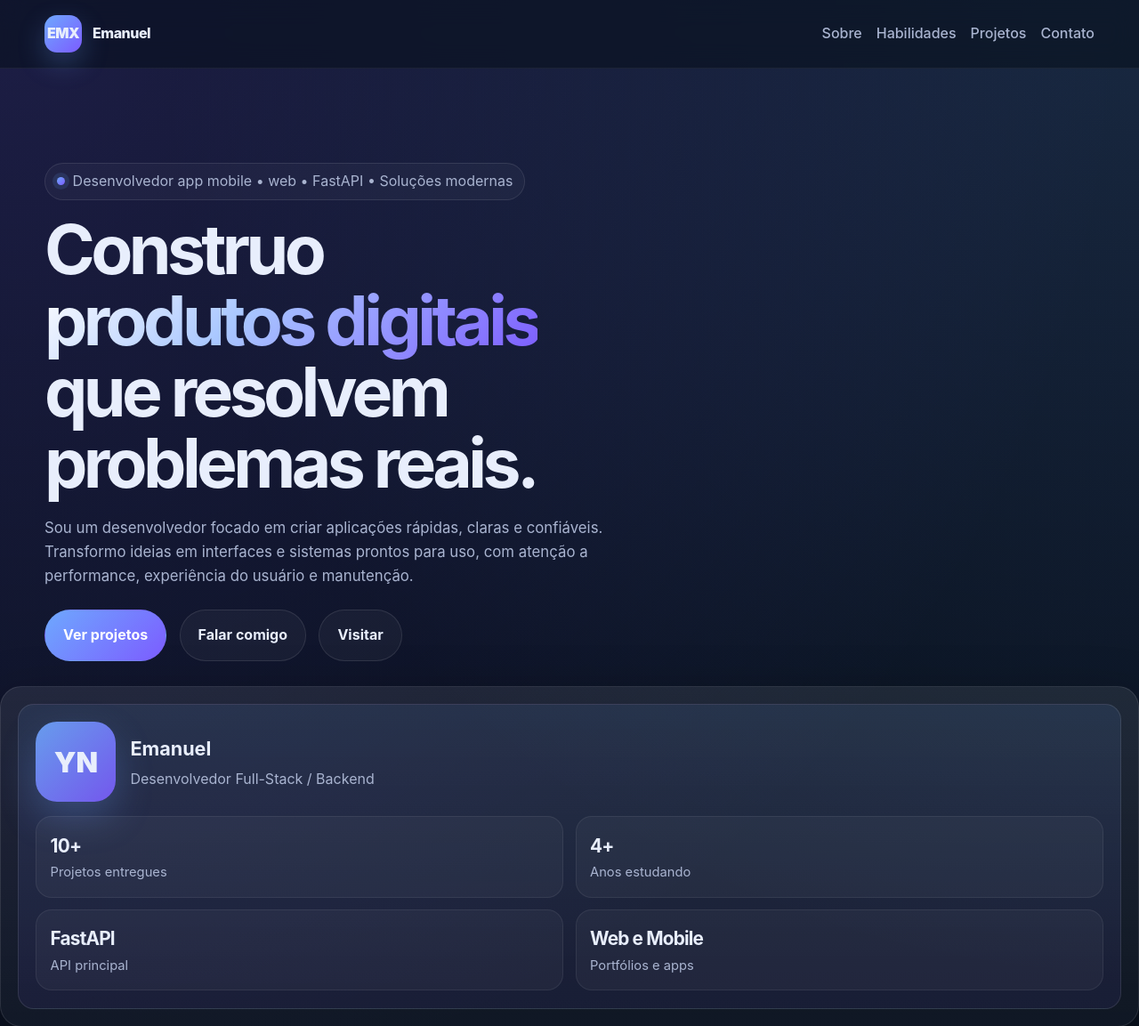
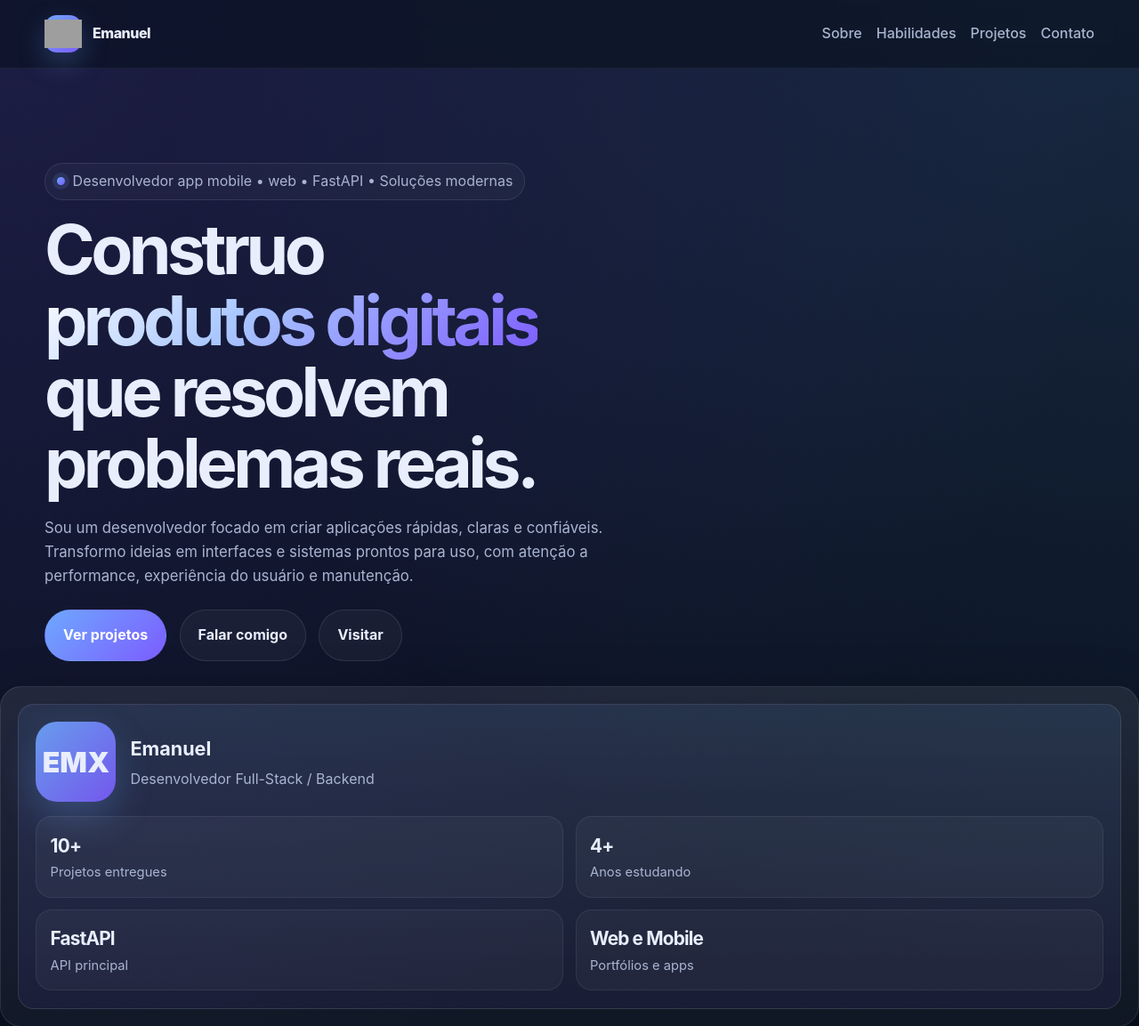
Before and after one commit to emxcoder/myapi, a FastAPI app: page / in a window 1280 px wide. Shown: the top 1153 px of the page at 89% size. Run offline with FastAPI, Linux system fonts and the light colour scheme; some libraries are stand-ins or nearby versions; grey boxes are pictures that could not be loaded.

Commit message:
Icon added

```diff
--- a/templates/index.html
+++ b/templates/index.html
@@ -8,6 +8,11 @@
     <title>EmxCoder | Desenvolvedor Multiplataforma</title>
     <link rel="stylesheet" href="/static/style.css">
     <script src="http://unpkg.com/htmx.org@1.9.10"></script>
+    <link rel="icon" href="/static/favicon.png" type="image/png">
+    <link rel="shortcut icon" href="/static/favicon.png" type="image/png">
+
+
+
 
 </head>
 
@@ -15,7 +20,7 @@
     <header class="nav">
         <div class="nav-inner">
             <a class="brand" href="#home">
-                <span class="brand-badge">EMX</span>
+                <span class="brand-badge"><img src="/static/icon.png" alt="EMX"></span>
                 <span id="nome">Emanuel</span>
             </a>
             <nav class="nav-links" aria-label="Navegação principal">
@@ -51,7 +56,7 @@
             <aside class="hero-panel">
                 <div class="profile-card">
                     <div style="display:flex; align-items:center; gap:1rem; flex-wrap:wrap;">
-                        <div class="avatar">YN</div>
+                        <div class="avatar">EMX</div>
                         <div>
                             <h3 style="margin:0; font-size:1.35rem;">Emanuel</h3>
                             <p style="margin:0.25rem 0 0; color:var(--muted);">Desenvolvedor Full-Stack / Backend
@@ -267,10 +272,15 @@
                 <div class="card contact-box">
                     <h2 style="margin:0; font-size:clamp(1.5rem, 2.2vw, 2.2rem);">Vamos construir algo juntos?</h2>
                     <p style="margin:0; color:var(--muted); max-width:60ch; margin-inline:auto;">
+                        |
                         <a href="http://https://linktr.ee/emxcoder">Follow Me Here Linktr</a>
+                        |
                         <a href="http://wa.me/258875759790">Whatsapp</a>
+                        |
                         <a href="https://www.linkedin.com/in/emxcoder">Linkedin</a>
+                        |
                         <a href="http://youtube.com/emxcoder">Youtube</a>
+                        |
 
 
                     </p>
```
Also changed, not shown: static/favicon.png (added).
